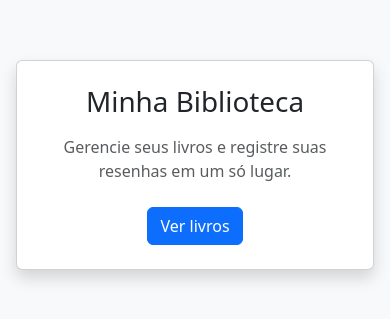
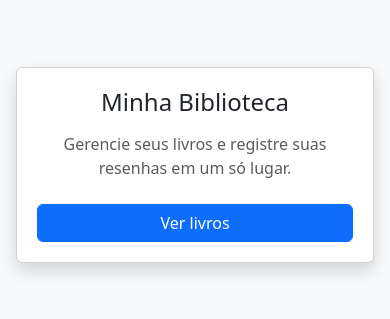
Before and after one commit to mdrmarcela/sistema_resenhas, a React (Vite) app in the folder frontend/: page / in a window 390 px wide. Shown: the part 257-576 px from the top of the page. Built offline with nearby package versions, Linux system fonts and the light colour scheme.

Commit message:
Teste na responsividad

```diff
--- /dev/null
+++ b/frontend/src/index.css
@@ -0,0 +1,57 @@
+body {
+  margin: 0;
+  background-color: #f8f9fa;
+}
+
+main {
+  width: 100%;
+}
+
+.card,
+.list-group-item {
+  word-break: break-word;
+}
+
+/* Responsividade para tablets e celulares */
+@media (max-width: 768px) {
+  h1 {
+    font-size: 1.8rem;
+  }
+
+  h2 {
+    font-size: 1.4rem;
+  }
+
+  .container {
+    padding-left: 1rem;
+    padding-right: 1rem;
+  }
+
+  .btn {
+    width: 100%;
+  }
+
+  .d-flex {
+    flex-wrap: wrap;
+  }
+
+  form {
+    width: 100%;
+  }
+}
+
+/* Ajustes para celulares menores */
+@media (max-width: 480px) {
+  h1 {
+    font-size: 1.5rem;
+  }
+
+  .card-body {
+    padding: 1.25rem !important;
+  }
+
+  .navbar-brand {
+    width: 100%;
+    text-align: center;
+  }
+}
--- a/frontend/src/main.jsx
+++ b/frontend/src/main.jsx
@@ -2,7 +2,9 @@ import { createRoot } from "react-dom/client";
 import { createHashRouter, RouterProvider } from "react-router-dom";
 
 import App from "./pages/App.jsx";
-
+import "bootstrap/dist/css/bootstrap.min.css";
+import "bootstrap/dist/js/bootstrap.min.js";
+import "./index.css";
 import LivrosIndex from "./pages/livros/LivrosIndex.jsx";
 import LivrosCreate from "./pages/livros/LivrosCreate.jsx";
 import LivrosShow from "./pages/livros/LivrosShow.jsx";
```
